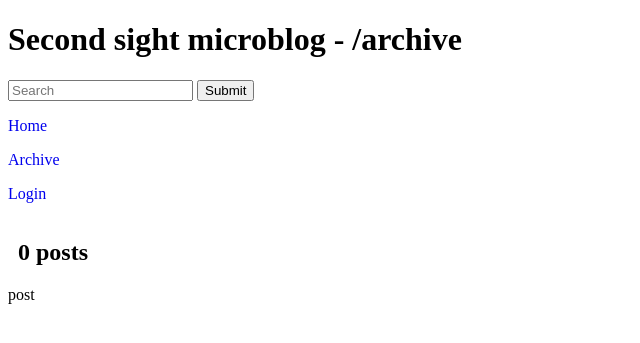
After one commit to n0x5/Second-Sight-microblog, a Flask app: page /archive in a window 1280 px wide. The commit adds this page. Shown: the top 343 px of the page, without its empty margins (0-640 px from the left). Run offline with Flask 2, Linux system fonts and the light colour scheme; data comes from the database, SQL or seed files in the repository; some libraries are stand-ins or nearby versions.

Commit message:
archive page+

```diff
--- a/app.py
+++ b/app.py
@@ -7,28 +7,25 @@
 from flask import make_response
 from flask import jsonify
 from werkzeug.utils import secure_filename
-from pygments import highlight
-from pygments.lexers import PythonLexer
 import json
 import os
 import sqlite3
 import markdown
 import datetime
 import time
-from pygments.lexers import PythonLexer
-from pygments.formatters import HtmlFormatter
 
 app = Flask(__name__)
 
 posts_per_page = 7
-date_format = '%a %d, %Y'
+date_format = '%d %b, %Y'
 site_title = 'Second sight microblog'
 extension_list = ['codehilite', 'fenced_code', 'extra', 'meta', 'sane_lists', 'toc', 'wikilinks']
 upload = os.path.join(app.root_path, 'static', 'uploads')
+images_to_show = 5
+db_path = os.path.join(app.root_path, 'database')
 
 # edit config.json
 app.config.from_file('config.json', load=json.load)
-db_path = os.path.join(app.root_path, 'database')
 
 if not os.path.exists(db_path):
     os.makedirs(db_path)
@@ -87,6 +84,7 @@
         higher_posts = 'none'
         lower_posts = 'none'
     return render_template('index.html', results=results, site_title=site_title, user=current_app.config['USERNAME'], count=count, higher_posts=higher_posts, lower_posts=lower_posts)
+
 
 @app.route("/older/<after>")
 def older(after=None):
@@ -157,7 +155,7 @@
                 fname = item.split(os.path.sep)
                 subdir1 = fname[-2]+'/'+fname[-1]
                 list_img3.append(subdir1)
-            list_img4 = list_img3[-4:]
+            list_img4 = list_img3[-5:]
             list_img4.reverse()
 
         except Exception:
@@ -311,6 +309,16 @@
             list_img.reverse()
     return render_template('media_library.html', site_title=site_title, user=current_app.config['USERNAME'], list_img=list_img)
 
+@app.route("/archive")
+def archive():
+    conn = sqlite3.connect(os.path.join(db_path, 'site.db'))
+    sql = 'select body, post_id, date, substr(body, instr(lower(body), "")+0, 75) from blog where post_type = "post" order by date desc'
+    results = [(markdown.markdown(item[0], extensions=extension_list).replace('<img', '<img width="500"'), item[1], \
+                datetime.datetime.fromtimestamp(item[2]).strftime(date_format), item[3], item[2]) for item in conn.execute(sql)]
+    count = len(results)
+
+    return render_template('archive.html', results=results, site_title=site_title, user=current_app.config['USERNAME'], count=count)
+
 @app.route('/login', methods=['GET', 'POST'])
 def login():
     error = None
--- /dev/null
+++ b/templates/archive.html
@@ -0,0 +1,13 @@
+{% extends "layout.html" %}
+<h1>Microblog test</h1>
+
+{% block content %}
+<h2>{{count}} posts </h2>
+{% for item in results %}
+<div class="post">
+{{item[2]}} - <a href="/post/{{item[1]}}">{{item[3]}}</a>{% if session.logged_in %} - | <a href="/delete/{{item[1]}}">Delete post</a> | <a href="/edit/{{item[1]}}">Edit post</a>{% endif %}<br>
+</div>
+<hr>
+{% endfor %}
+
+{% endblock %}
--- a/templates/layout.html
+++ b/templates/layout.html
@@ -17,6 +17,7 @@
     </div>
     </form>
     <p><a href="/">Home</a></p>
+    <p><a href="/archive">Archive</a></p>
 
     {% if session.logged_in %}
     <h4>Welcome {{user}} | ({{count}} posts)</h4>
@@ -34,3 +35,5 @@
     <div class="content">{% block content %}{% endblock %}</div>
   </body>
 </html>
+
+post
```
